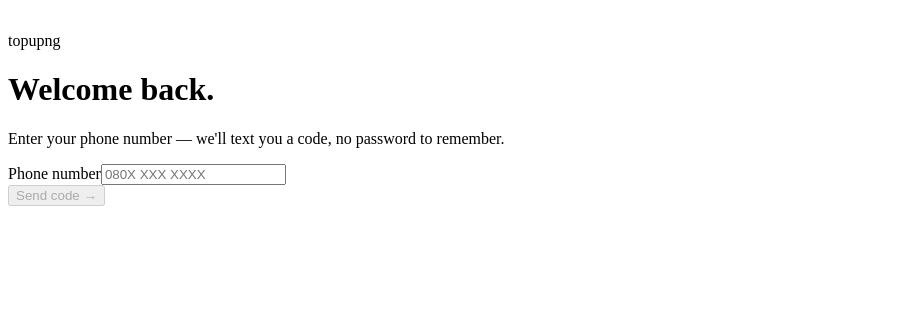
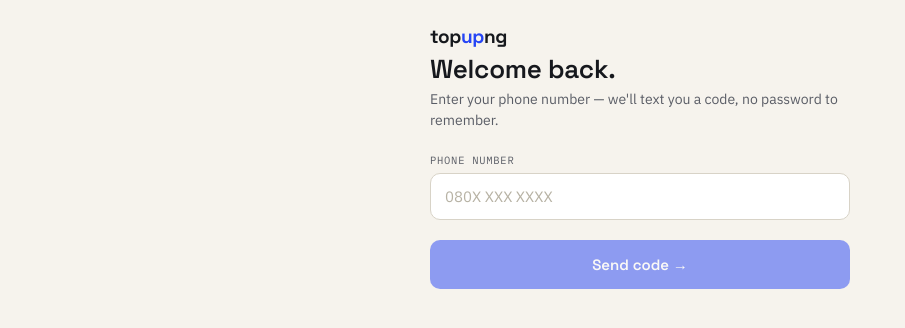
Before and after one commit to yakubuhena11-maker/TopUpNG, a Next.js app: page /login in a window 1280 px wide. Shown: the top 328 px of the page, without its empty margins (0-905 px from the left). Built offline with nearby package versions, Linux system fonts and the light colour scheme.

Commit message:
Create RootLayout component with metadata
Added a RootLayout component with metadata for the app.

```diff
--- /dev/null
+++ b/app/layout.js
@@ -0,0 +1,21 @@
+import "./globals.css";
+
+export const metadata = {
+  title: "TopUpNG — Buy data & airtime instantly",
+  description: "No sign-up hassle. Fund your wallet or pay per purchase. Earn by inviting friends.",
+};
+
+export default function RootLayout({ children }) {
+  return (
+    <html lang="en">
+      <head>
+        <link rel="preconnect" href="https://fonts.googleapis.com" />
+        <link
+          href="https://fonts.googleapis.com/css2?family=Space+Grotesk:wght@500;600;700&family=IBM+Plex+Sans:wght@400;500;600&family=IBM+Plex+Mono:wght@400;500&display=swap"
+          rel="stylesheet"
+        />
+      </head>
+      <body>{children}</body>
+    </html>
+  );
+}
```
